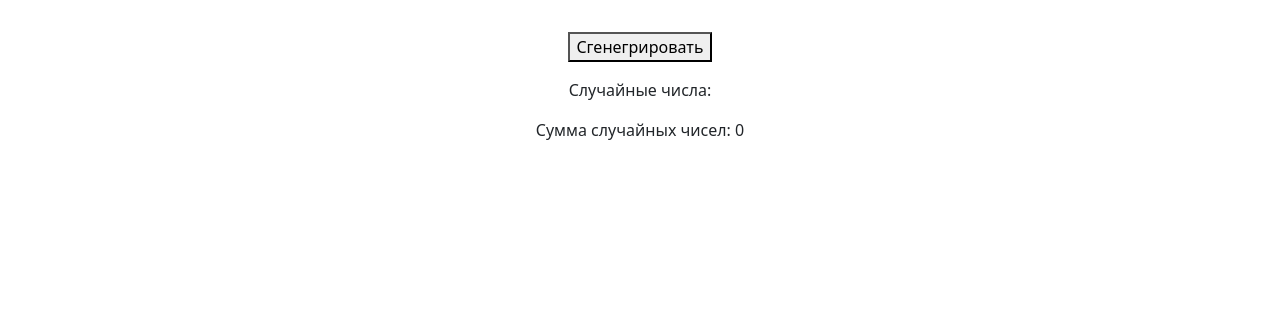
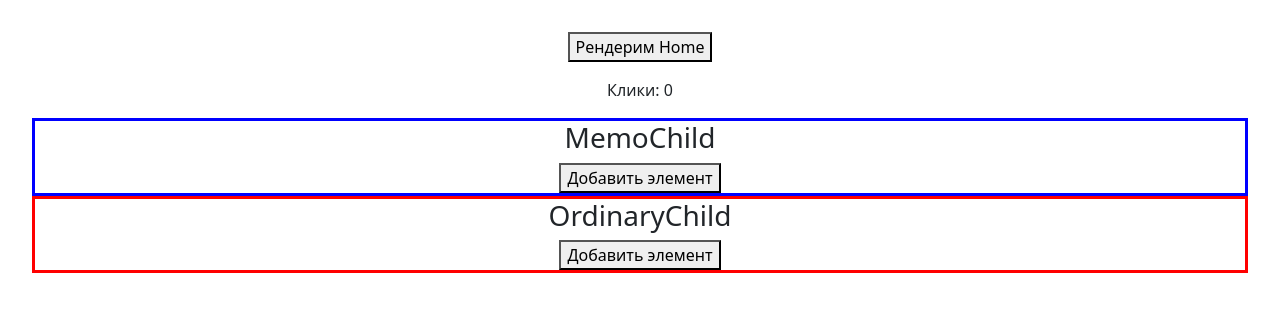
Before and after one commit to Fanis-Galimyanov/ReactHomeWork_3_Hooks, a React (Vite) app: page / in a window 1280 px wide. Shown: the top 312 px of the page. Built offline with nearby package versions, Linux system fonts and the light colour scheme.

Commit message:
Complead task N6 Memo and useCallback

```diff
--- a/src/App.css
+++ b/src/App.css
@@ -44,3 +44,11 @@
   .read-the-docs {
     color: #888;
   }
+
+#MemoChild{
+  border: solid blue;
+}
+
+#OrdinaryChild {
+  border: solid red;
+}
--- a/src/App.jsx
+++ b/src/App.jsx
@@ -8,12 +8,12 @@ import Task6Main from './Components/task6/Task6Main';
 function App() {
   return (
     <>
-         {/* {/* <Task1Main/>
-         <Task2Main/> */}
-         <Task3Main/>
+         {/* <Task1Main/> */}
+         {/* <Task2Main/> */}
+         {/* <Task3Main/> */}
          {/* <Task4Main/>
          <Task5Main/> */}
-         {/* <Task6Main/>  */}
+         <Task6Main/>
    </>
   );
 }
--- a/src/Components/task2/Child.jsx
+++ /dev/null
@@ -1,8 +0,0 @@
-export default function Child({updateOne, updateTwo}){
-    return(
-        <>
-            <h1>{updateOne()}</h1>
-            <h1>{updateTwo()}</h1>
-        </>
-    );
-}
--- /dev/null
+++ b/src/Components/task2/ChildOne.jsx
@@ -0,0 +1,17 @@
+export default function ChildOne({ items, addItem }){
+
+    const result = items.map((item, index) => {
+		return <p key={index}>{item}</p>;
+	});
+
+    console.log('ChildOne Rendered');
+
+    return(
+        <>
+            <h1>ChildOne</h1>
+            <h3>Our items</h3>
+			{result}
+			<button onClick={addItem}>add item</button>
+        </>
+    );
+}
--- /dev/null
+++ b/src/Components/task2/ChildTwo.jsx
@@ -0,0 +1,8 @@
+export default function ChildTwo(){
+    console.log('ChildTwo Rendered');
+    return(
+        <>
+            <h1>ChildTwo</h1>
+        </>
+    );
+}
--- a/src/Components/task2/Task2Main.jsx
+++ b/src/Components/task2/Task2Main.jsx
@@ -1,30 +1,24 @@
 import React, { useState, useCallback } from "react";
-import Child from "./Child";
+
+import ChildOne from "./ChildOne";
+import ChildTwo from "./ChildTwo";
 
 export default function Task2Main() {
-  const [counter, setCounter] = useState(0);
-  const [counterTwo, setCounterTwo] = useState(0);
 
-  const updateOne = () => {
-    console.log(
-      "Я не мемоизирован"
-    );
-  };
+  const [num, setNum] = useState(0);
+  const [items, setItems] = useState([]);
 
-  const updateTwo = useCallback(() => {
-    console.log(
-      "Я мемоизирован!"
-   );
-  }, [counterTwo]);
+  function addItem() {
+    setItems([...items, 'new item']);
+  }
 
-  return (
-    <>
-      <button onClick={() => setCounter(counter + 1)}>One</button>
-      <br />
-        <button onClick={() => setCounterTwo(counterTwo + 1)}>
-        Two
-      </button>
-      <Child updateOne ={updateOne} updateTwo ={updateTwo} />
-    </>
-  );
+  console.log('Home Rendered');
+
+	return <div>
+		<button onClick={() => setNum(num + 1)}>click</button>
+		<p>clicks: {num}</p>
+
+    <ChildOne items={items} addItem={addItem} />
+    <ChildTwo />
+	</div>;
 }
--- a/src/Components/task6/MemoChild.jsx
+++ b/src/Components/task6/MemoChild.jsx
@@ -0,0 +1,18 @@
+import { memo } from 'react';
+
+export default memo(function MemoChild({ items, addItem }){
+
+    const result = items.map((item, index) => {
+		return <p key={index}>{item}</p>;
+	});
+
+    console.log('MemoChild is render');
+
+    return(
+        <div id="MemoChild">
+			<h3>MemoChild</h3>
+			{result}
+			<button onClick={addItem}>Добавить элемент</button>
+		</div>
+    );
+})
--- a/src/Components/task6/OrdinaryChild.jsx
+++ b/src/Components/task6/OrdinaryChild.jsx
@@ -0,0 +1,19 @@
+export default function OrdinaryChild({ items, addItem }){
+
+    const result = items.map((item, index) => {
+		return <p key={index}>{item}</p>;
+	});
+
+    console.log('OrdinaryChild is render');
+
+    return(
+
+        <div id="OrdinaryChild">
+			<h3>OrdinaryChild</h3>
+			{result}
+			<button onClick={addItem}>Добавить элемент</button>
+		</div>
+
+
+    );
+}
--- a/src/Components/task6/Task6Main.jsx
+++ b/src/Components/task6/Task6Main.jsx
@@ -1,16 +1,30 @@
-import React, {useMemo, useCallback, useState} from "react";
+import React, {useCallback, useState} from "react";
+import MemoChild from "./MemoChild";
+import OrdinaryChild from "./OrdinaryChild";
 
 export default function Task6Main(){
-    const [myCurrentState, setMyCurrentState] = useState(' ');
+    const [num, setNum] = useState(0);
+    const [itemsMemo, setItemsMemo] = useState([]);
+    const [itemsOrdinary, setItemsOrdinary] = useState([]);
 
-    const myCalculation = useMemo(() => {
-        return myCurrentState + 'test'
-    }, [myCurrentState])
+    const addItemMemo = useCallback(() => {
+        setItemsMemo([...itemsMemo, 'Элемент мемоизированного компонента']);
+    }, [itemsMemo]);
 
-    console.log('render Home', myCalculation);
-    return(
+    function addItemOrdinary() {
+        setItemsOrdinary([...itemsOrdinary, 'Элемент обычный компонента']);
+    }
+
+
+    console.log('render Home');
+
+    return (
         <>
-            My component
+            <p><button onClick={() => setNum(num + 1)}> Рендерим Home </button></p>
+            <p>Клики: {num}</p>
+
+            <MemoChild items={itemsMemo} addItem={addItemMemo}/>
+            <OrdinaryChild items={itemsOrdinary} addItem={addItemOrdinary}/>
         </>
     );
 }
```
